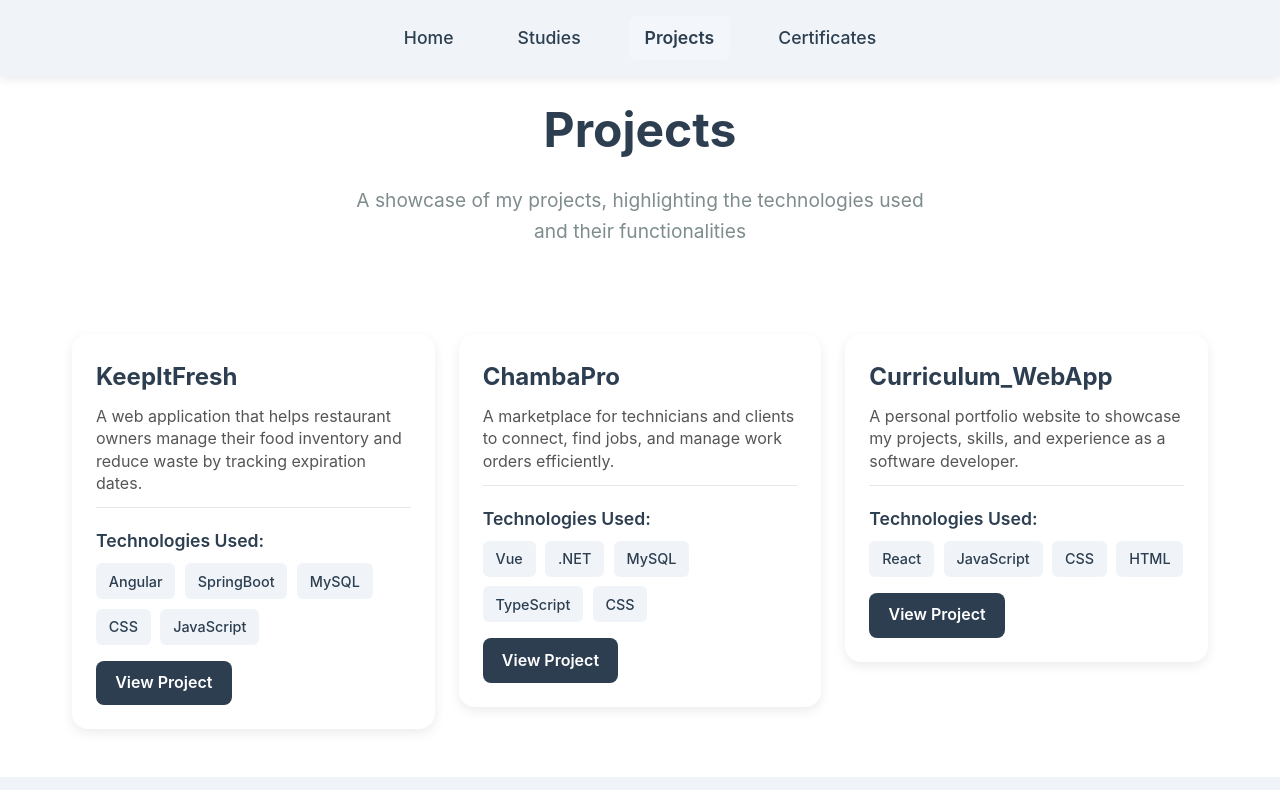
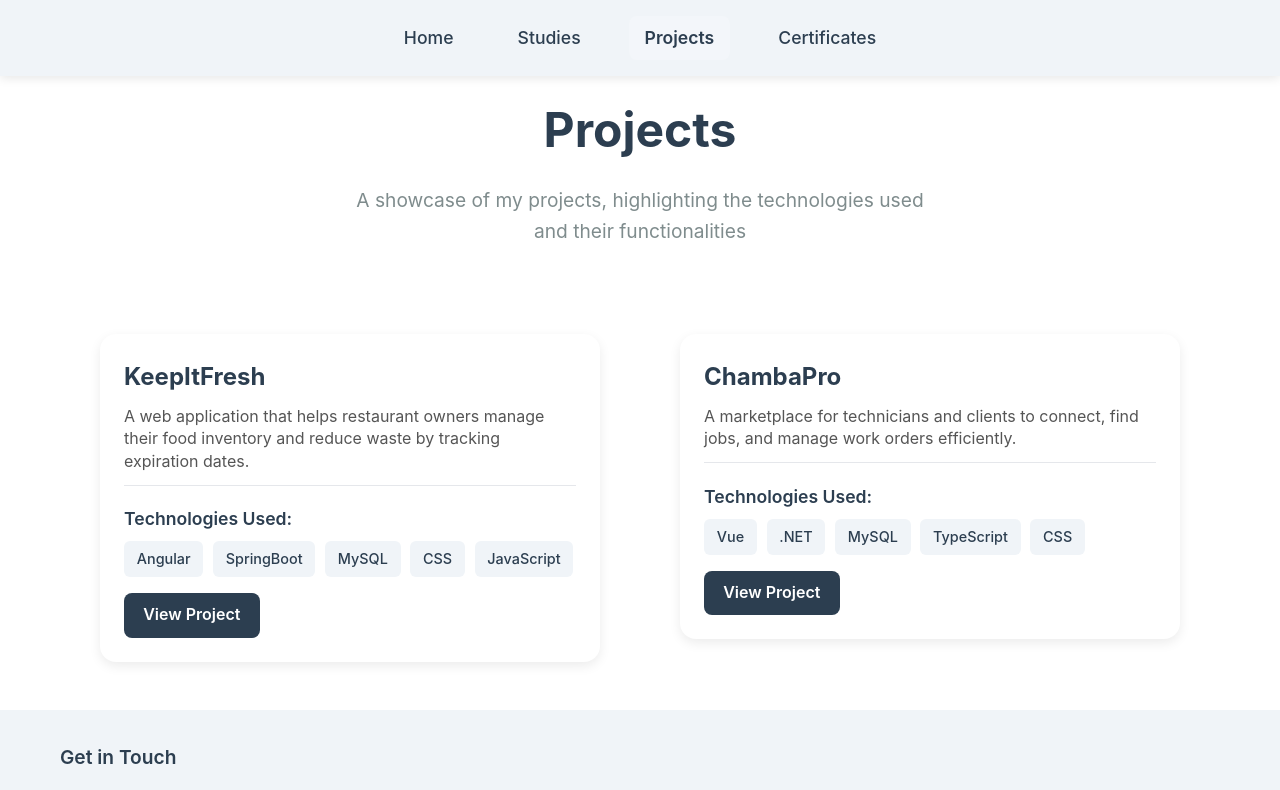
Before and after one commit to 00WernerLang/Curriculum_WebApp, a React (Vite) app: page /projects in a window 1280 px wide. Shown: the top 790 px of the page. Built offline with nearby package versions, Linux system fonts and the light colour scheme.

Commit message:
fix: typo

```diff
--- a/src/components/ProjectCardContainer.jsx
+++ b/src/components/ProjectCardContainer.jsx
@@ -13,12 +13,6 @@ function ProjectCardContainer() {
             description: "A marketplace for technicians and clients to connect, find jobs, and manage work orders efficiently.",
             Technologies: ["Vue", ".NET", "MySQL", "TypeScript", "CSS"],
             link: "https://github.com/WASwarm1"
-        },
-        {
-            name: "Curriculum_WebApp",
-            description: "A personal portfolio website to showcase my projects, skills, and experience as a software developer.",
-            Technologies: ["React", "JavaScript", "CSS", "HTML"],
-            link: "https://github.com/00WernerLang/Curriculum_WebApp"
         }
     ]
 
```
